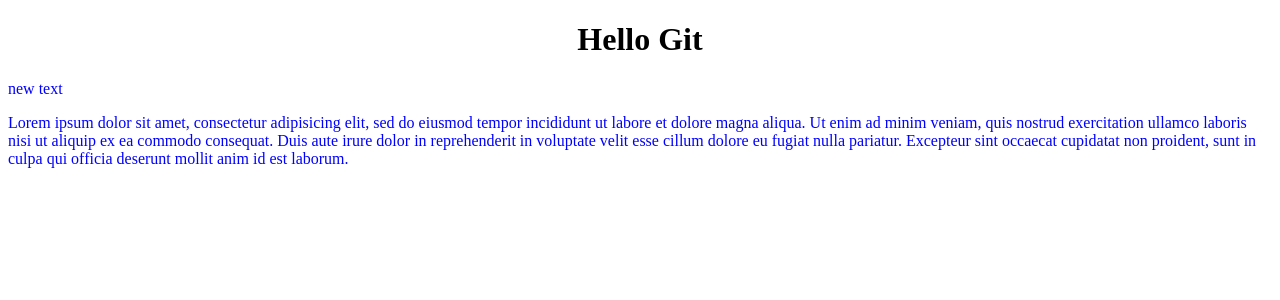
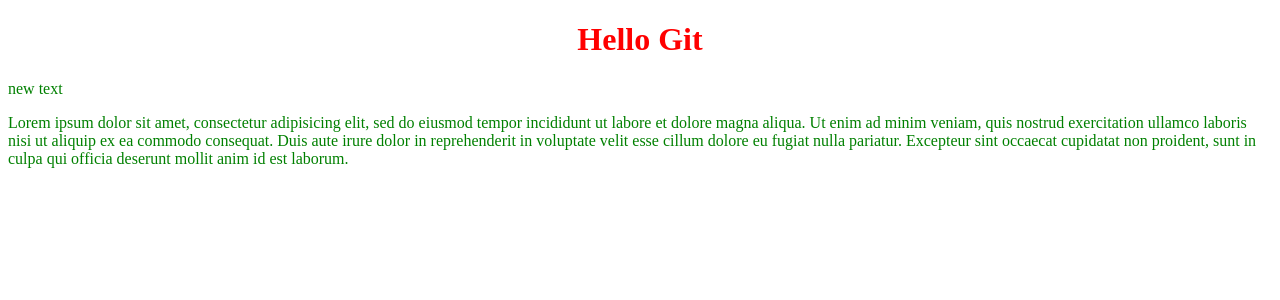
Before and after one commit to ArmenHarutyunyan1993/testgit, a PHP site: page / in a window 1280 px wide. Shown: the top 300 px of the page. Run offline with PHP 8.4, Linux system fonts and the light colour scheme.

Commit message:
green style for p

```diff
--- a/style2.css
+++ b/style2.css
@@ -1,3 +1,7 @@
 p{
-	color:blue;
+	color:green;
 }
+
+h1{
+	color:red;
+}
```
